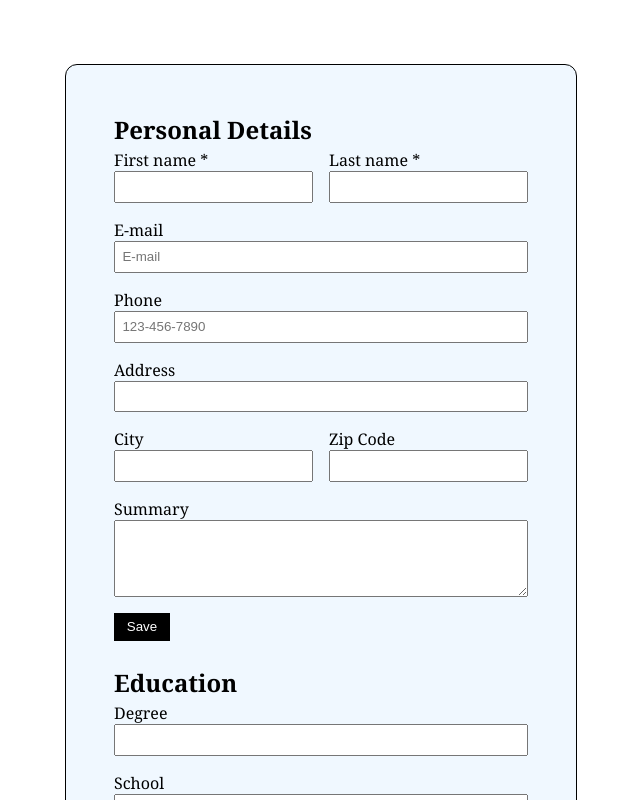
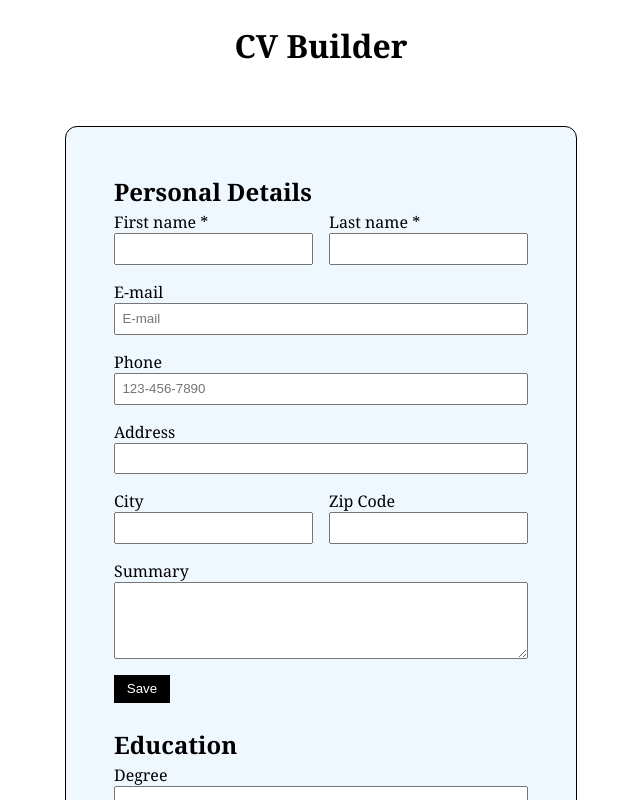
Before and after one commit to R4hul36/odin-cv-application, a React (Vite) app: page / in a window 1280 px wide. Shown: the top 800 px of the page, without its empty margins (319-959 px from the left). Built offline with nearby package versions, Linux system fonts and the light colour scheme.

Commit message:
added a centered page title

```diff
--- a/src/App.jsx
+++ b/src/App.jsx
@@ -97,11 +97,16 @@ const App = () => {
         setExperienceEditMode(false)
     }
 
-    return <main>
-        <PersonalInfo onEditClick = {onPersonalEditClick} isEditing = {personalEditMode} onSubmit={handlePersonalFormSubmit} info= {personalInfo} inputChange = {handlePersonalInfoChange}/>
-        <Education onEditClick = {onEducationEditClick} isEditing={educationEditMode} onSubmit = {handleEducationFormSubmit} info = {educationInfo} inputChange = {handleEducationalInfoChange}/>
-        <Experience onEditClick={onExperienceEditClick} isEditing = {experieceEditMode} onSubmit = {handleExperienceFormSubmit}info={experience} inputChange = {handleExperienceInfoChange}/>
-    </main>
+    return(
+        <>
+            <h1 className="page-title">CV Builder</h1>
+            <main>
+                <PersonalInfo onEditClick = {onPersonalEditClick} isEditing = {personalEditMode} onSubmit={handlePersonalFormSubmit} info= {personalInfo} inputChange = {handlePersonalInfoChange}/>
+                <Education onEditClick = {onEducationEditClick} isEditing={educationEditMode} onSubmit = {handleEducationFormSubmit} info = {educationInfo} inputChange = {handleEducationalInfoChange}/>
+                <Experience onEditClick={onExperienceEditClick} isEditing = {experieceEditMode} onSubmit = {handleExperienceFormSubmit}info={experience} inputChange = {handleExperienceInfoChange}/>
+            </main>
+        </>
+    )
 }
 
 export default App
--- a/src/styles/app.css
+++ b/src/styles/app.css
@@ -23,6 +23,11 @@ main {
 
 h1 {
     margin-bottom: -5px;
+}
+
+.page-title {
+    text-align: center;
+    margin-top: 1.5rem;
 }
 
 h2 {
```
